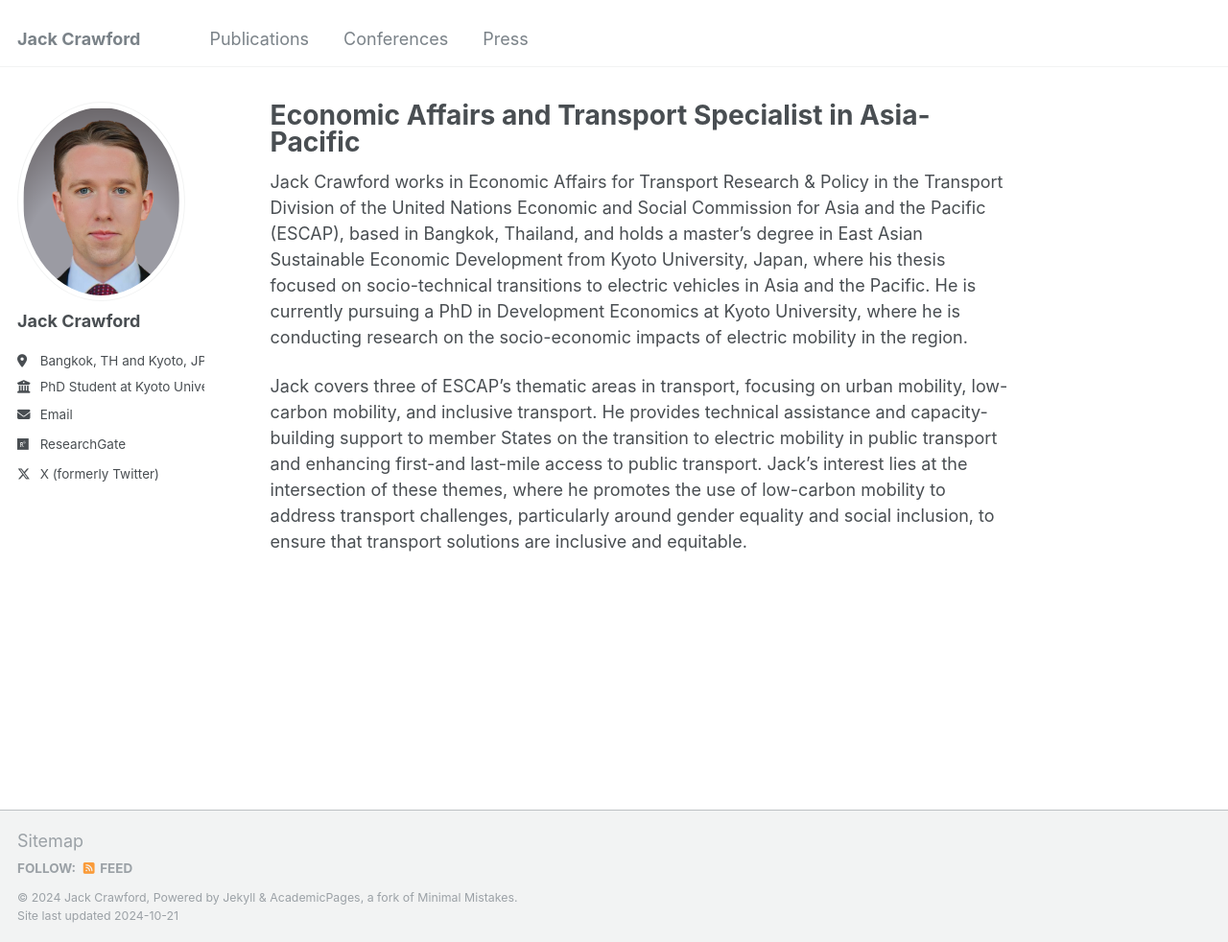
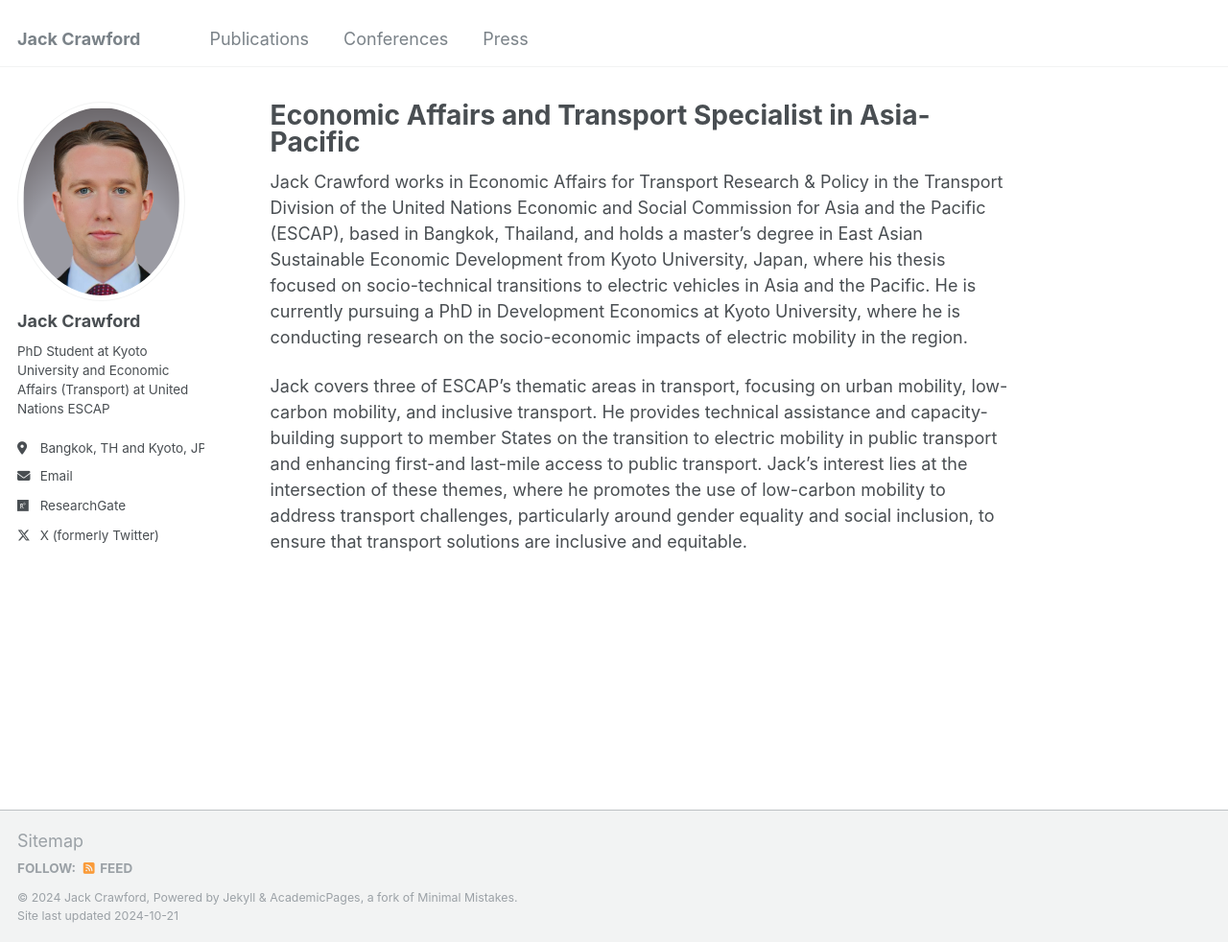
Before and after one commit to jackgcrawford/jackcrawford, a Jekyll site: the page built from _pages/about.md, in a window 1280 px wide and 982 px high. Shown: the whole window at 96% size. Built offline with Jekyll 4.4.1, drawn with Linux system fonts in a browser that asks for light colours.

Commit message:
Update _config.yml

```diff
--- a/_config.yml
+++ b/_config.yml
@@ -20,14 +20,14 @@ repository               : "academicpages/academicpages.github.io"
 #               If a field is blank the icon and link will not appear, otherwise it will be shown.
 #               Additional customization can be done by editing /_includes/author-profile.html
 author:
-  # Biographic information
   avatar           : "jc_grey.png"
   name             : "Jack Crawford"
   pronouns         : # example: "she/her"
-  bio              : ""
+  bio              : "PhD Student at Kyoto University and Economic Affairs (Transport) at United Nations ESCAP"
   location         : "Bangkok, TH and Kyoto, JP"
-  employer         : "PhD Student at Kyoto University"
-  uri              : # URL
+  employers:
+    - Kyoto University"
+    - United Nations ESCAP"
   email            : "jack.crawford.84h@st.kyoto-u.ac.jp"
 
   # Academic websites
```
